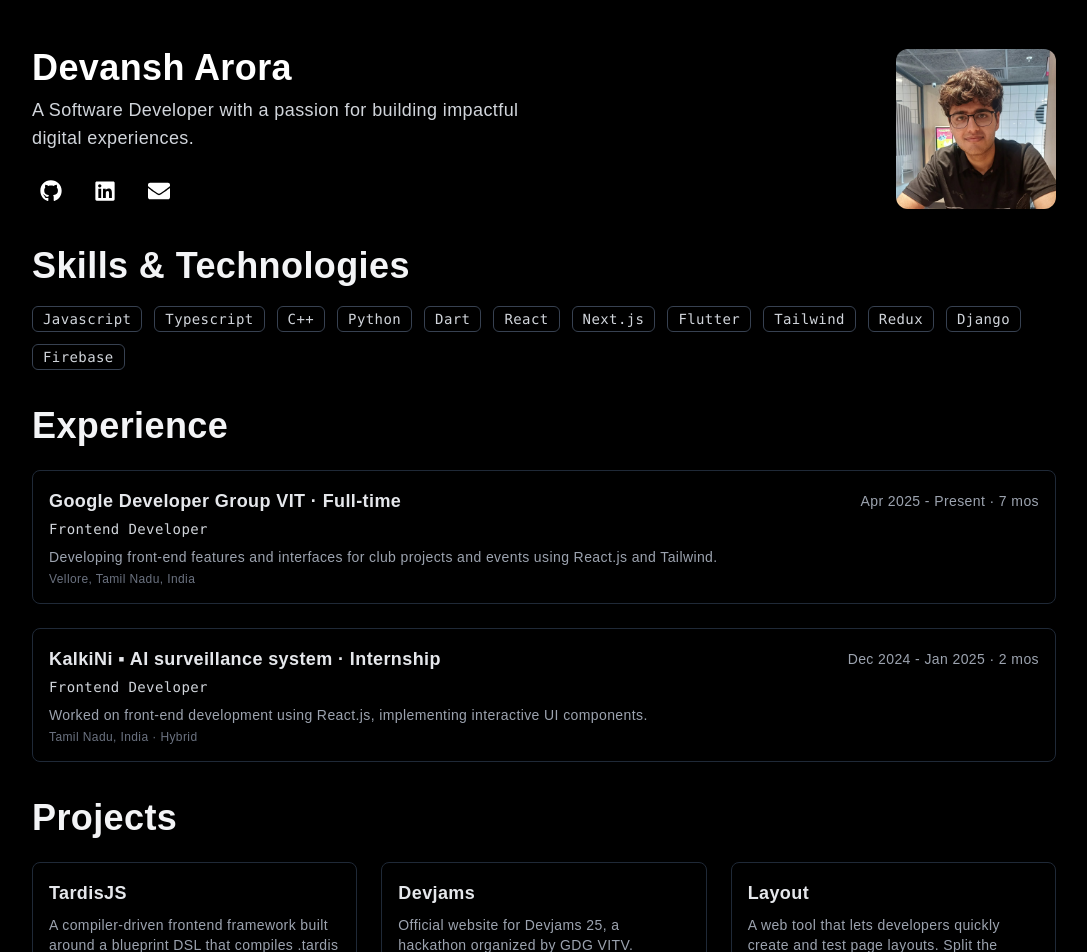
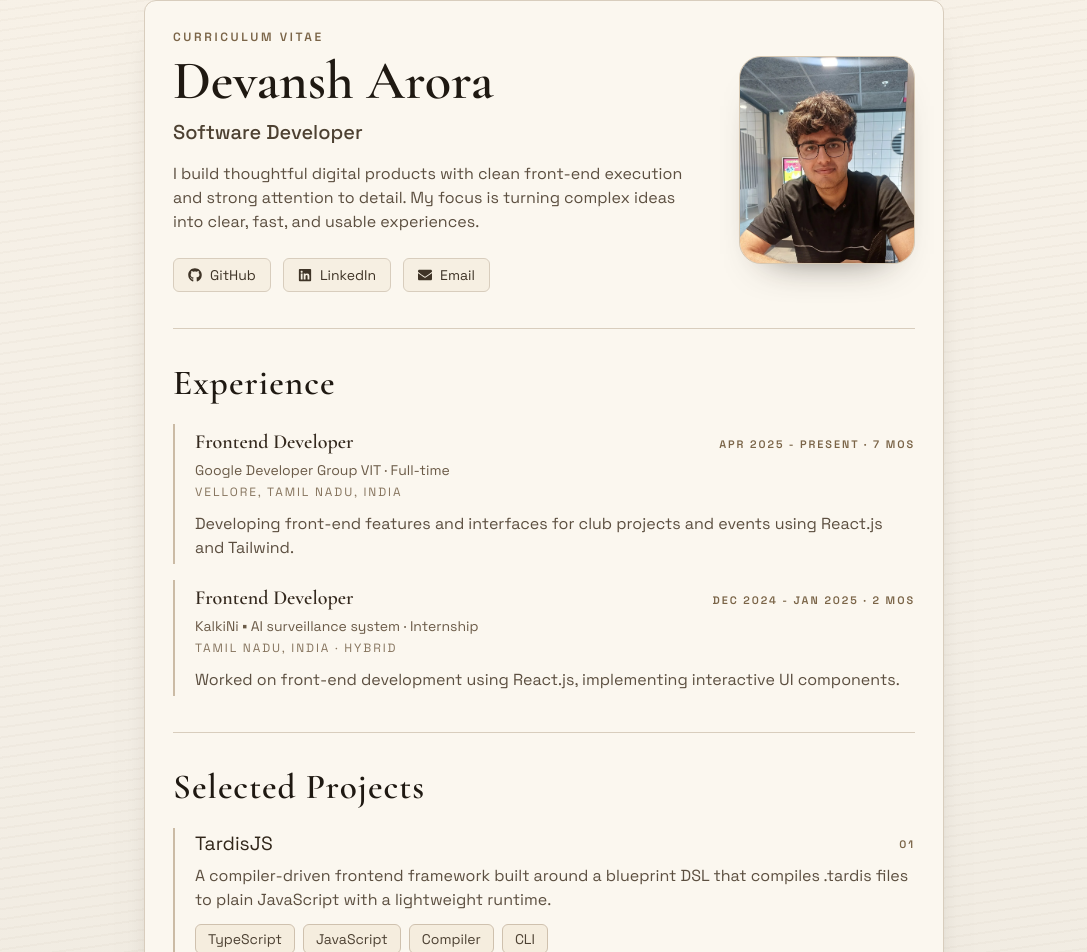
Before and after one commit to devansharora18/portfolio, a Next.js app: page / in a window 1280 px wide. Shown: the part 40-992 px from the top of the page, without its empty margins (96-1183 px from the left). Built offline with nearby package versions, Linux system fonts and the light colour scheme.

Commit message:
ui: redesign whole website

```diff
--- a/app/components/Experience.tsx
+++ b/app/components/Experience.tsx
@@ -1,24 +1,7 @@
 "use client";
 
-import React from "react";
 import { motion } from "framer-motion";
-import { cn } from "../lib/utils";
 
-// ------------------ Section ------------------
-interface SectionProps extends React.HTMLAttributes<HTMLElement> {}
-function Section({ className, ...props }: SectionProps) {
-	return (
-		<section
-			className={cn(
-				"relative flex flex-col items-center justify-center px-6 pt-5",
-				className,
-			)}
-			{...props}
-		/>
-	);
-}
-
-// ------------------ Experience ------------------
 interface Experience {
 	company: string;
 	role: string;
@@ -48,52 +31,52 @@
 
 const WorkExperience = () => {
 	return (
-		<Section id="experience">
+		<section id="experience" className="cv-section">
 			<motion.div
-				className="max-w-5xl w-full flex flex-col"
+				className="flex flex-col"
 				initial={{ opacity: 0 }}
 				whileInView={{ opacity: 1 }}
-				transition={{ duration: 0.5 }}
+				transition={{ duration: 0.45 }}
 				viewport={{ once: true }}
 			>
-				{/* Heading */}
 				<motion.h2
-					className="pt-4 text-3xl md:text-4xl font-bold text-gray-100"
-					initial={{ opacity: 0, y: -20 }}
+					className="cv-section-title"
+					initial={{ opacity: 0, y: -16 }}
 					whileInView={{ opacity: 1, y: 0 }}
-					transition={{ duration: 0.5, delay: 0.3 }}
+					transition={{ duration: 0.4, delay: 0.1 }}
 					viewport={{ once: true }}
 				>
 					Experience
 				</motion.h2>
 
-				{/* Experience List */}
-				<div className="mt-6 flex flex-col gap-6">
+				<div className="mt-5 flex flex-col gap-4 sm:mt-6">
 					{experiences.map((exp, index) => (
-						<motion.div
+						<motion.article
 							key={exp.company}
-							className="border border-gray-800 rounded-lg p-4 hover:border-gray-600 transition-colors bg-black"
+							className="cv-entry"
 							initial={{ opacity: 0, y: 20 }}
 							whileInView={{ opacity: 1, y: 0 }}
-							transition={{ duration: 0.4, delay: index * 0.05 }}
+							transition={{ duration: 0.35, delay: index * 0.07 }}
 							viewport={{ once: true }}
 						>
-							<div className="flex flex-col md:flex-row md:justify-between md:items-center">
-								<h3 className="text-lg font-semibold text-gray-200">
-									{exp.company}
+							<div className="flex flex-col gap-1 sm:flex-row sm:items-baseline sm:justify-between">
+								<h3 className="text-xl font-semibold text-[#34291e]">
+									{exp.role}
 								</h3>
-								<span className="text-sm text-gray-400 mt-1 md:mt-0">
+								<span className="text-[0.68rem] font-semibold uppercase tracking-[0.18em] text-[#7a6447]">
 									{exp.duration}
 								</span>
 							</div>
-							<p className="text-sm text-gray-300 font-mono mt-1">{exp.role}</p>
-							<p className="mt-2 text-sm text-gray-400">{exp.description}</p>
-							<p className="mt-1 text-xs text-gray-500">{exp.location}</p>
-						</motion.div>
+							<p className="mt-1 text-sm text-[#6b5b48]">{exp.company}</p>
+							<p className="mt-1 text-xs uppercase tracking-[0.16em] text-[#86745e]">
+								{exp.location}
+							</p>
+							<p className="cv-copy mt-3">{exp.description}</p>
+						</motion.article>
 					))}
 				</div>
 			</motion.div>
-		</Section>
+		</section>
 	);
 };
 
--- a/app/components/Projects.tsx
+++ b/app/components/Projects.tsx
@@ -1,40 +1,6 @@
 "use client";
 
-import React from "react";
 import { motion } from "framer-motion";
-import { cn } from "../lib/utils";
-
-// ------------------ Badge ------------------
-interface BadgeProps extends React.HTMLAttributes<HTMLDivElement> {}
-
-function Badge({ className, ...props }: BadgeProps) {
-	return (
-		<span
-			className={cn(
-				"inline-flex items-center rounded-md border px-2.5 py-0.5 text-xs font-mono text-gray-300 border-gray-700",
-				className,
-			)}
-			{...props}
-		/>
-	);
-}
-
-// ------------------ Section ------------------
-interface SectionProps extends React.HTMLAttributes<HTMLElement> {}
-
-function Section({ className, ...props }: SectionProps) {
-	return (
-		<section
-			className={cn(
-				"relative flex items-center justify-center px-6 pt-5",
-				className,
-			)}
-			{...props}
-		/>
-	);
-}
-
-// ------------------ Projects ------------------
 const projects = [
 	{
 		title: "TardisJS",
@@ -61,55 +27,63 @@
 
 const Projects = () => {
 	return (
-		<Section id="projects">
+		<section id="projects" className="cv-section">
 			<motion.div
-				className="max-w-5xl w-full flex flex-col"
+				className="flex flex-col"
 				initial={{ opacity: 0 }}
 				whileInView={{ opacity: 1 }}
-				transition={{ duration: 0.5 }}
+				transition={{ duration: 0.45 }}
 				viewport={{ once: true }}
 			>
 				<motion.h2
-					className="pt-4 text-3xl md:text-4xl font-bold text-gray-100"
-					initial={{ opacity: 0, y: -20 }}
+					className="cv-section-title"
+					initial={{ opacity: 0, y: -16 }}
 					whileInView={{ opacity: 1, y: 0 }}
-					transition={{ duration: 0.5, delay: 0.3 }}
+					transition={{ duration: 0.4, delay: 0.1 }}
 					viewport={{ once: true }}
 				>
-					Projects
+					Selected Projects
 				</motion.h2>
 
-				<div className="mt-6 grid grid-cols-1 md:grid-cols-3 gap-6">
+				<div className="mt-5 space-y-4 sm:mt-6">
 					{projects.map((project, index) => (
-						<motion.div
+						<motion.article
 							key={project.title}
-							className="border border-gray-800 rounded-lg p-4 hover:border-gray-600 transition-colors bg-black"
+							className="cv-entry"
 							initial={{ opacity: 0, y: 20 }}
 							whileInView={{ opacity: 1, y: 0 }}
-							transition={{ duration: 0.4, delay: index * 0.05 }}
+							transition={{ duration: 0.35, delay: index * 0.07 }}
 							viewport={{ once: true }}
 						>
-							<a
-								href={project.link}
-								target="_blank"
-								rel="noopener noreferrer"
-								className="text-lg font-semibold text-gray-200 hover:underline"
-							>
-								{project.title}
-							</a>
-							<p className="mt-2 text-sm text-gray-400">
+							<div className="flex flex-wrap items-center justify-between gap-3">
+								<a
+									href={project.link}
+									target="_blank"
+									rel="noopener noreferrer"
+									className="text-[1.2rem] leading-tight text-[#31261a] transition-colors hover:text-[#7a6447]"
+								>
+									{project.title}
+								</a>
+								<span className="text-[0.68rem] font-semibold uppercase tracking-[0.18em] text-[#7a6447]">
+									{String(index + 1).padStart(2, "0")}
+								</span>
+							</div>
+
+							<p className="cv-copy mt-2">
 								{project.description}
 							</p>
 							<div className="mt-3 flex flex-wrap gap-2">
 								{project.tech.map((t) => (
-									<Badge key={t}>{t}</Badge>
+									<span key={t} className="cv-chip">
+										{t}
+									</span>
 								))}
 							</div>
-						</motion.div>
+						</motion.article>
 					))}
 				</div>
 			</motion.div>
-		</Section>
+		</section>
 	);
 };
 
--- a/app/components/Skills.tsx
+++ b/app/components/Skills.tsx
@@ -1,40 +1,6 @@
 "use client";
 
-import React from "react";
 import { motion } from "framer-motion";
-import { cn } from "../lib/utils";
-
-// ------------------ Badge ------------------
-interface BadgeProps extends React.HTMLAttributes<HTMLDivElement> {}
-
-function Badge({ className, ...props }: BadgeProps) {
-	return (
-		<span
-			className={cn(
-				"inline-flex items-center rounded-md border border-gray-700 px-2.5 py-0.5 text-xs sm:text-sm font-mono text-gray-300",
-				className,
-			)}
-			{...props}
-		/>
-	);
-}
-
-// ------------------ Section ------------------
-interface SectionProps extends React.HTMLAttributes<HTMLElement> {}
-
-function Section({ className, ...props }: SectionProps) {
-	return (
-		<section
-			className={cn(
-				"relative flex items-center justify-center px-6 pt-5",
-				className,
-			)}
-			{...props}
-		/>
-	);
-}
-
-// ------------------ Skills ------------------
 const skills = [
 	"Javascript",
 	"Typescript",
@@ -52,39 +18,44 @@
 
 const Skills = () => {
 	return (
-		<Section id="skills">
+		<section id="skills" className="cv-section">
 			<motion.div
-				className="max-w-5xl w-full flex flex-col"
+				className="flex flex-col"
 				initial={{ opacity: 0 }}
 				whileInView={{ opacity: 1 }}
-				transition={{ duration: 0.5 }}
+				transition={{ duration: 0.45 }}
 				viewport={{ once: true }}
 			>
 				<motion.h2
-					className="pt-4 text-3xl md:text-4xl font-bold text-gray-100"
-					initial={{ opacity: 0, y: -20 }}
+					className="cv-section-title"
+					initial={{ opacity: 0, y: -16 }}
 					whileInView={{ opacity: 1, y: 0 }}
-					transition={{ duration: 0.5, delay: 0.3 }}
+					transition={{ duration: 0.4, delay: 0.1 }}
 					viewport={{ once: true }}
 				>
-					Skills & Technologies
+					Skills
 				</motion.h2>
 
-				<div className="mt-5 flex flex-wrap gap-2 sm:gap-3">
+				<p className="cv-copy mt-3 max-w-2xl">
+					Tools and technologies I use to design, build, and ship reliable
+					interfaces.
+				</p>
+
+				<div className="mt-4 flex flex-wrap gap-2.5 sm:mt-5 sm:gap-3">
 					{skills.map((skill, index) => (
-						<motion.div
+						<motion.span
 							key={skill}
 							initial={{ opacity: 0, scale: 0.9 }}
 							whileInView={{ opacity: 1, scale: 1 }}
-							transition={{ duration: 0.3, delay: index * 0.04 }}
+							transition={{ duration: 0.25, delay: index * 0.03 }}
 							viewport={{ once: true }}
 						>
-							<Badge>{skill}</Badge>
-						</motion.div>
+							<span className="cv-chip">{skill}</span>
+						</motion.span>
 					))}
 				</div>
 			</motion.div>
-		</Section>
+		</section>
 	);
 };
 
--- a/app/globals.css
+++ b/app/globals.css
@@ -1,16 +1,36 @@
 @tailwind base;
 @tailwind components;
 @tailwind utilities;
-@import url("https://fonts.googleapis.com/css2?family=JetBrains+Mono&family=Poppins&display=swap");
+
+:root {
+	--canvas: #f3eee5;
+	--paper: #fbf7ef;
+	--paper-soft: #f6efe2;
+	--ink: #2d251c;
+	--ink-muted: #5c4f40;
+	--line: #d8cdbd;
+	--accent: #7a6447;
+}
 
 html {
 	scroll-behavior: smooth;
-	font-family: "Poppins", sans-serif;
+	background: var(--canvas);
 }
 
 @layer base {
 	body {
-		@apply text-gray-200 tracking-wide bg-black bg-fixed bg-cover bg-center;
+		@apply min-h-screen antialiased;
+		color: var(--ink);
+		font-family: var(--font-body), "Trebuchet MS", sans-serif;
+		background:
+			repeating-linear-gradient(
+				-8deg,
+				rgba(136, 112, 82, 0.035) 0,
+				rgba(136, 112, 82, 0.035) 2px,
+				transparent 2px,
+				transparent 10px
+			),
+			linear-gradient(180deg, #f7f1e7 0%, #f3eee5 48%, #ede7db 100%);
 	}
 
 	h1,
@@ -19,25 +39,76 @@
 	h4,
 	h5,
 	h6 {
-		@apply font-bold;
+		font-family: var(--font-display), "Times New Roman", serif;
+		color: #1f1912;
+		font-weight: 600;
 	}
 
-	h1 {
-		@apply text-4xl sm:text-5xl md:text-6xl;
-	}
-
-	h2 {
-		@apply text-3xl sm:text-4xl;
-	}
-
-	li {
-		@apply cursor-pointer;
+	a {
+		color: inherit;
+		text-decoration: none;
 	}
 }
 
-/* Scrollbar Styles */
+@layer components {
+	.cv-shell {
+		@apply mx-auto w-full max-w-[54rem] px-5 sm:px-7 lg:px-8;
+	}
+
+	.cv-document {
+		@apply rounded-xl border p-6 sm:p-7;
+		border-color: var(--line);
+		background-color: var(--paper);
+		box-shadow: 0 16px 40px -30px rgba(42, 31, 20, 0.6);
+	}
+
+	.cv-section {
+		@apply mt-8 border-t pt-8 sm:mt-9 sm:pt-9;
+		border-color: var(--line);
+	}
+
+	.cv-entry {
+		@apply border-l-2 py-1 pl-4 sm:pl-5;
+		border-color: #cbbba5;
+	}
+
+	.cv-section-title {
+		@apply text-[2rem] leading-none sm:text-[2.2rem];
+		letter-spacing: 0.03em;
+	}
+
+	.cv-kicker {
+		@apply text-xs font-semibold uppercase tracking-[0.22em];
+		color: var(--accent);
+	}
+
+	.cv-copy {
+		@apply text-[0.98rem] leading-relaxed sm:text-base;
+		color: var(--ink-muted);
+	}
+
+	.cv-link {
+		@apply inline-flex items-center gap-2 rounded-md border px-3.5 py-1.5 text-sm transition-colors;
+		border-color: var(--line);
+		background-color: var(--paper-soft);
+		color: #3f3427;
+	}
+
+	.cv-link:hover {
+		border-color: #beac95;
+		background-color: #efe5d8;
+	}
+
+	.cv-chip {
+		@apply inline-flex items-center rounded-md border px-3 py-1 text-xs sm:text-sm;
+		border-color: #cfc1ae;
+		background-color: #f5edde;
+		color: #4d4133;
+	}
+}
+
 ::-webkit-scrollbar {
-	width: 8px;
+	width: 10px;
 }
 
 ::-webkit-scrollbar-track {
@@ -45,17 +116,10 @@
 }
 
 ::-webkit-scrollbar-thumb {
-	background: #555;
+	background: #ccbca7;
 	border-radius: 999px;
 }
 
 ::-webkit-scrollbar-thumb:hover {
-	background: #333;
+	background: #b39f88;
 }
-
-/* Responsive Design */
-@media (max-width: 640px) {
-	html {
-		max-width: 100vw;
-	}
-}
--- a/app/layout.tsx
+++ b/app/layout.tsx
@@ -1,5 +1,18 @@
 import "./globals.css";
 import type { Metadata } from "next";
+import { Cormorant_Garamond, Space_Grotesk } from "next/font/google";
+
+const bodyFont = Space_Grotesk({
+	subsets: ["latin"],
+	variable: "--font-body",
+	weight: ["400", "500", "600", "700"],
+});
+
+const displayFont = Cormorant_Garamond({
+	subsets: ["latin"],
+	variable: "--font-display",
+	weight: ["500", "600", "700"],
+});
 
 export const metadata: Metadata = {
 	title: "Devansh Arora",
@@ -13,7 +26,9 @@
 }) {
 	return (
 		<html lang="en">
-			<body>{children}</body>
+			<body className={`${bodyFont.variable} ${displayFont.variable}`}>
+				{children}
+			</body>
 		</html>
 	);
 }
--- a/app/page.tsx
+++ b/app/page.tsx
@@ -9,75 +9,76 @@
 
 export default function Home() {
 	return (
-		<div className="bg-black text-white pb-20">
-			<section className="relative mt-10 flex items-center justify-center px-6 pt-12">
-				<div className="max-w-5xl w-full flex flex-col md:flex-row items-center justify-between gap-12">
-					{/* Text Section */}
+		<main className="pb-14 pt-8 sm:pb-20 sm:pt-10">
+			<div className="cv-shell">
+				<section className="cv-document">
+					<div className="relative grid gap-8 md:grid-cols-[1fr_auto] md:items-center">
 						<motion.div
-						initial={{ opacity: 0, y: 20 }}
+							initial={{ opacity: 0, y: 16 }}
 							animate={{ opacity: 1, y: 0 }}
-						transition={{ duration: 0.8 }}
-						className="text-left flex-1"
+							transition={{ duration: 0.65 }}
 						>
-						<h1 className="text-3xl md:text-4xl font-bold text-white">
+							<p className="cv-kicker">Curriculum Vitae</p>
+							<h1 className="mt-3 text-[2.8rem] leading-[0.9] sm:text-[3.4rem]">
 								Devansh Arora
 							</h1>
-
-						<p className="mt-2 text-lg text-gray-300 max-w-lg">
-							A Software Developer with a passion for building impactful digital
-							experiences.
+							<p className="mt-3 text-lg font-medium text-[#4d4132] sm:text-xl">
+								Software Developer
+							</p>
+							<p className="cv-copy mt-4 max-w-2xl">
+								I build thoughtful digital products with clean front-end
+								execution and strong attention to detail. My focus is turning
+								complex ideas into clear, fast, and usable experiences.
 							</p>
 
-						{/* Social Icons */}
-						<div className="mt-5 flex flex-wrap justify-center md:justify-start gap-4">
+							<div className="mt-6 flex flex-wrap gap-3">
 								<a
 									href="https://github.com/devansharora18"
 									target="_blank"
 									rel="noopener noreferrer"
-								className="p-2 rounded-lg hover:bg-gray-800 transition"
+									className="cv-link"
 								>
-								<FaGithub size={22} />
+									<FaGithub className="text-sm" />
+									GitHub
 								</a>
 								<a
 									href="https://www.linkedin.com/in/devansh-arora-7b2395215/"
 									target="_blank"
 									rel="noopener noreferrer"
-								className="p-2 rounded-lg hover:bg-gray-800 transition"
+									className="cv-link"
 								>
-								<FaLinkedin size={22} />
+									<FaLinkedin className="text-sm" />
+									LinkedIn
 								</a>
-							<a
-								href="mailto:mail@devansharora.in"
-								className="p-2 rounded-lg hover:bg-gray-800 transition"
-							>
-								<FaEnvelope size={22} />
+								<a href="mailto:mail@devansharora.in" className="cv-link">
+									<FaEnvelope className="text-sm" />
+									Email
 								</a>
 							</div>
 						</motion.div>
 
-					{/* Image Section */}
-					<div className="flex justify-end flex-1">
 						<motion.div
-							initial={{ scale: 0.8 }}
-							animate={{ scale: 1 }}
-							transition={{ type: "spring", stiffness: 100 }}
-							className="w-40 h-40 md:w-50 md:h-50 overflow-hidden rounded-xl shadow-lg"
+							initial={{ opacity: 0, scale: 0.94 }}
+							animate={{ opacity: 1, scale: 1 }}
+							transition={{ duration: 0.6, delay: 0.08 }}
+							className="mx-auto md:mx-0"
 						>
+							<div className="h-48 w-40 overflow-hidden rounded-[22px] border border-[#d6c8b3] bg-[#efe4d3] p-1.5 shadow-[0_20px_40px_-30px_rgba(30,23,16,0.8)] sm:h-52 sm:w-44">
 								<Image
 									src="/pfp.jpg"
 									alt="Devansh Arora"
 									width={400}
-								height={400}
-								className="object-cover w-full h-full scale-[1.2]"
+									height={480}
+									className="h-full w-full rounded-[16px] object-cover object-center scale-[1.08]"
 								/>
+							</div>
 						</motion.div>
 					</div>
-				</div>
-			</section>
-
-			<Skills />
 					<Experience />
 					<Projects />
+					<Skills />
+				</section>
 			</div>
+		</main>
 	);
 }
```
Lines whose indentation alone changed are shown as unchanged.
